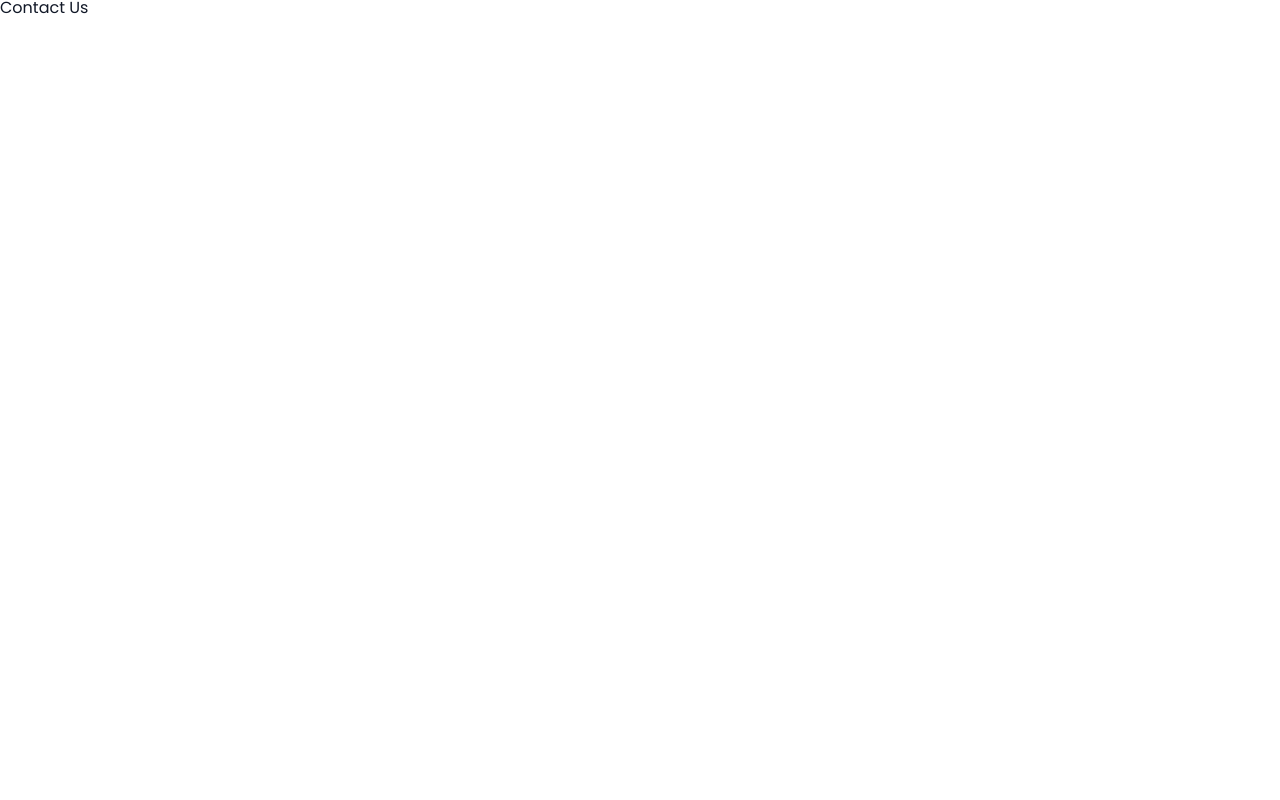
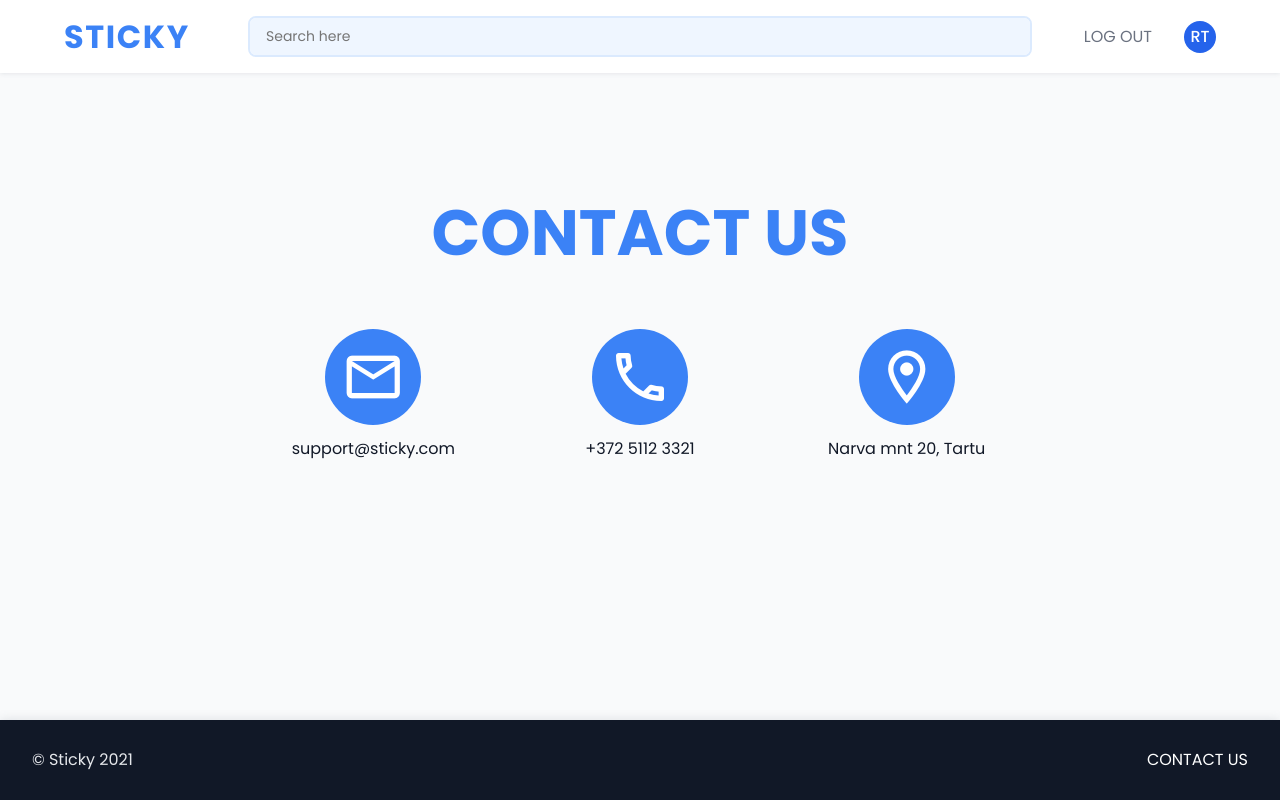
Before and after one commit to kaevupoiss/WAD_HW3, a Vue app: page /contact in a window 1280 px wide. Built offline with nearby package versions, Linux system fonts and the light colour scheme.

Commit message:
Contact page

```diff
--- a/public/index.html
+++ b/public/index.html
@@ -7,6 +7,7 @@
   <meta name="viewport" content="width=device-width,initial-scale=1.0">
   <link rel="icon" href="<%= BASE_URL %>favicon.ico">
   <link href="https://fonts.googleapis.com/icon?family=Material+Icons" rel="stylesheet">
+  <link href="https://fonts.googleapis.com/icon?family=Material+Icons+Outlined" rel="stylesheet">
   <title>
     <%= htmlWebpackPlugin.options.title %>
   </title>
--- a/src/views/Contact.vue
+++ b/src/views/Contact.vue
@@ -1,11 +1,75 @@
 <template>
-  <h1>Contact Us</h1>
+  <div class="contact">
+    <Header />
+    <div class="contacts-content">
+      <h1>Contact Us</h1>
+      <div class="contact-single">
+        <span class="material-icons-outlined">email</span>
+        <span class="contact-single-text">support@sticky.com</span>
+      </div>
+      <div class="contact-single">
+        <span class="material-icons-outlined">call</span>
+        <span class="contact-single-text">+372 5112 3321</span>
+      </div>
+      <div class="contact-single">
+        <span class="material-icons-outlined">location_on</span>
+        <span class="contact-single-text">Narva mnt 20, Tartu</span>
+      </div>
+    </div>
+    <Footer />
+  </div>
 </template>
 
 <script>
+import Header from "@/components/Header.vue";
+import Footer from "../components/Footer.vue";
+
 export default {
   name: "Contact",
+  components: { Header, Footer },
 };
 </script>
 
-<style lang="scss"></style>
+<style lang="scss">
+.contact {
+  display: flex;
+  flex-direction: column;
+  align-items: center;
+  height: 100%;
+  background-color: $grey50;
+}
+
+.contacts-content {
+  display: grid;
+  place-items: center;
+  grid-template-columns: 1fr 1fr 1fr;
+  grid-template-rows: 10rem 10rem;
+  height: 100%;
+  width: 100%;
+  margin-top: 5rem;
+  max-width: 50rem;
+
+  h1 {
+    text-transform: uppercase;
+    font-size: 4rem;
+    font-weight: 700;
+    color: $blue500;
+    grid-column: span 3;
+  }
+}
+
+.contact-single {
+  display: flex;
+  flex-direction: column;
+  row-gap: 1rem;
+  align-items: center;
+
+  .material-icons-outlined {
+    background-color: $blue500;
+    color: $white;
+    padding: 1rem;
+    border-radius: 50%;
+    font-size: 4rem;
+  }
+}
+</style>
```
